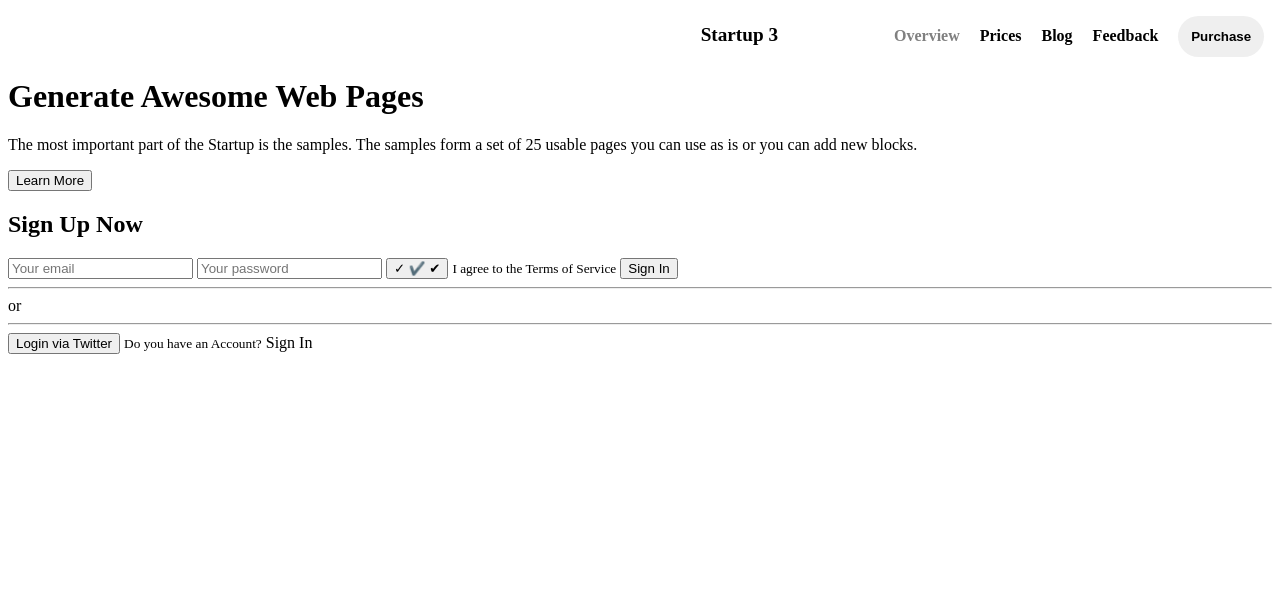
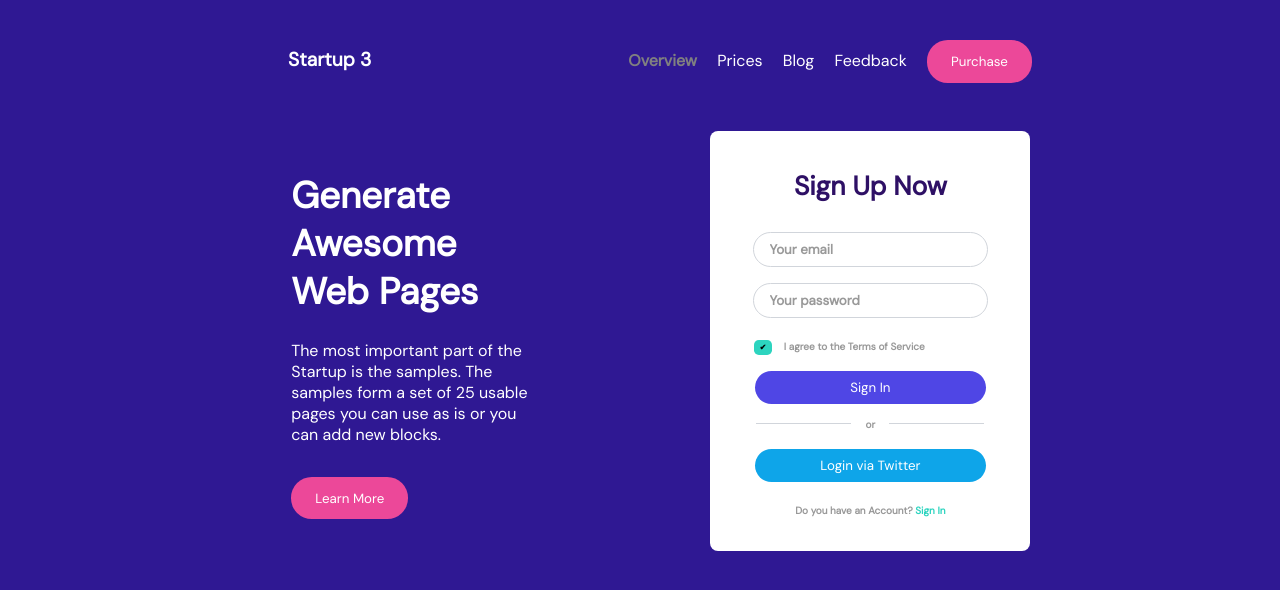
Before and after one commit to Dharinicodes/figma-design, a plain HTML site: page index.html in a window 1280 px wide. Drawn offline with Linux system fonts and the light colour scheme.

Commit message:
style: added css changes

```diff
--- a/index.css
+++ b/index.css
@@ -1,27 +1,186 @@
+@import url("https://fonts.googleapis.com/css2?family=DM+Sans:opsz@9..40&display=swap");
+
+body {
+  font-family: "DM Sans", sans-serif;
+  margin: 0px;
+  background: rgba(47, 24, 147, 1);
+  color: white;
+  text-align: center;
+  max-width: 800px;
+  margin: auto;
+}
+
+.nav-container {
+  padding-top: 1.5rem;
+}
+
 .nav-brand {
-  padding-right: 6rem;
+  padding-right: 14.8rem;
+  font-weight: bold;
   font-size: larger;
 }
 
 .selected-page {
   color: grey;
+  font-weight: bold;
 }
 
-.purchase-btn {
+.purchase-btn,
+.learn-more-btn {
   border-radius: 1.3rem;
   border-style: none;
   padding: 0.8rem;
-  font-weight: bold;
-  font-style: inherit;
+  padding-left: 1.5rem;
+  padding-right: 1.5rem;
+  font-family: inherit;
+  color: white;
+  background-color: #ec4899;
+  outline: none;
 }
 
 .list-non-bullet {
   list-style: none;
-  text-align: right;
-  font-weight: bold;
 }
 
 .list-item-inline {
   display: inline;
   padding: 0rem 0.5rem;
 }
+
+.flex-container {
+  display: flex;
+}
+
+.about-container {
+  margin-top: 3rem;
+  text-align: left;
+  width: 30%;
+  margin-left: 3.2rem;
+}
+
+.about-container > h1 {
+  font-size: 2.3rem;
+}
+
+.about-container > p {
+  padding-bottom: 1rem;
+}
+
+.signup-container {
+  flex-wrap: wrap;
+  margin-top: 2rem;
+  margin-left: 11.2rem;
+  background-color: white;
+  padding: 1rem;
+  padding-bottom: 2rem;
+  border-radius: 0.5rem;
+  color: #999;
+  font-weight: bold;
+  width: 36%;
+}
+
+.signup-container > h2 {
+  color: #2e1065;
+  font-size: 165%;
+}
+
+small {
+  font-size: x-small;
+}
+
+.colorful-txt {
+  color: #2dd4bf;
+}
+
+input {
+  border-radius: 1.2rem;
+  outline: none;
+  border: 1.5px solid #d1d5db;
+  margin: 0.5rem;
+  padding: 0.5rem 1rem;
+  font-family: inherit;
+  font-weight: bold;
+  width: 70%;
+}
+
+input::placeholder {
+  color: #999;
+}
+
+.terms-service {
+  padding: 0.5rem;
+  padding-left: 1.7rem;
+  text-align: left;
+}
+
+.terms-service > small {
+  font-size: x-small;
+}
+
+.or-line {
+  position: relative;
+  margin-bottom: 0.5rem;
+}
+
+.line:before {
+  content: "";
+  display: block;
+  width: 95px;
+  height: 1.5px;
+  background: #d1d5db;
+  left: 30px;
+  top: 50%;
+  position: absolute;
+}
+
+.line:after {
+  content: "";
+  display: block;
+  width: 95px;
+  height: 1.5px;
+  background: #d1d5db;
+  right: 30px;
+  top: 50%;
+  position: absolute;
+}
+
+.check-btn {
+  margin-right: 0.5rem;
+  border-radius: 0.3rem;
+  font-weight: bold;
+  font-size: 8px;
+  width: 18px;
+  height: 15px;
+  border-style: none;
+  background-color: #2dd4bf;
+  outline: none;
+}
+
+.signin-btn {
+  border-radius: 1.3rem;
+  border-style: none;
+  padding: 0.5rem;
+  padding-left: 1.5rem;
+  padding-right: 1.5rem;
+  margin: 0.5rem 0rem;
+  font-family: inherit;
+  color: white;
+  background-color: #4f46e5;
+  outline: none;
+  width: 80%;
+}
+
+.login-btn {
+  border-radius: 1.3rem;
+  border-style: none;
+  padding: 0.5rem;
+  padding-left: 1.5rem;
+  padding-right: 1.5rem;
+  margin-top: 0.5rem;
+  margin-bottom: 1rem;
+  font-family: inherit;
+  color: white;
+  background-color: #0ea5e9;
+  outline: none;
+  width: 80%;
+}
--- a/index.html
+++ b/index.html
@@ -7,7 +7,7 @@
     <link href="/index.css" rel="stylesheet" />
   </head>
   <body>
-    <nav class="navigation-container">
+    <nav class="nav-container">
       <ul class="list-non-bullet">
         <li class="list-item-inline">
           <span class="nav-brand">Startup 3</span>
@@ -23,27 +23,39 @@
         </li>
       </ul>
     </nav>
+    <div class="flex-container">
       <div class="about-container">
         <h1>Generate Awesome Web Pages</h1>
         <p>
-        The most important part of the Startup is the samples. The samples form
-        a set of 25 usable pages you can use as is or you can add new blocks.
+          The most important part of the Startup is the samples. The samples
+          form a set of 25 usable pages you can use as is or you can add new
+          blocks.
         </p>
-      <button>Learn More</button>
+        <button class="learn-more-btn">Learn More</button>
       </div>
+
       <div class="signup-container">
         <h2>Sign Up Now</h2>
-      <input placeholder="Your email" />
-      <input placeholder="Your password" />
-      <button>✓ ✔️ ✔</button>
+        <div><input placeholder="Your email" /></div>
+        <div><input placeholder="Your password" /></div>
+        <div class="terms-service">
+          <button class="check-btn">✔</button>
           <small>I agree to the Terms of Service</small>
-      <button>Sign In</button>
-      <hr />
-      or
-      <hr />
-      <button>Login via Twitter</button>
-      <small>Do you have an Account?</small>
-      <span>Sign In</span>
+        </div>
+        <div>
+          <button class="signin-btn">Sign In</button>
+        </div>
+        <div class="or-line">
+          <small class="line"> or </small>
+        </div>
+        <div><button class="login-btn">Login via Twitter</button></div>
+        <div>
+          <small
+            >Do you have an Account?
+            <span class="colorful-txt">Sign In</span></small
+          >
+        </div>
+      </div>
     </div>
   </body>
 </html>
```
Lines whose indentation alone changed are shown as unchanged.
